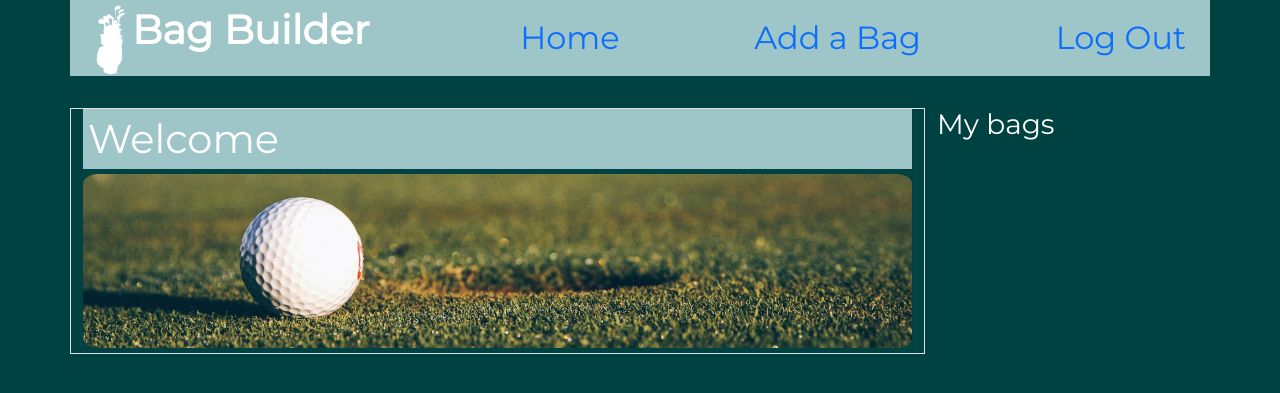
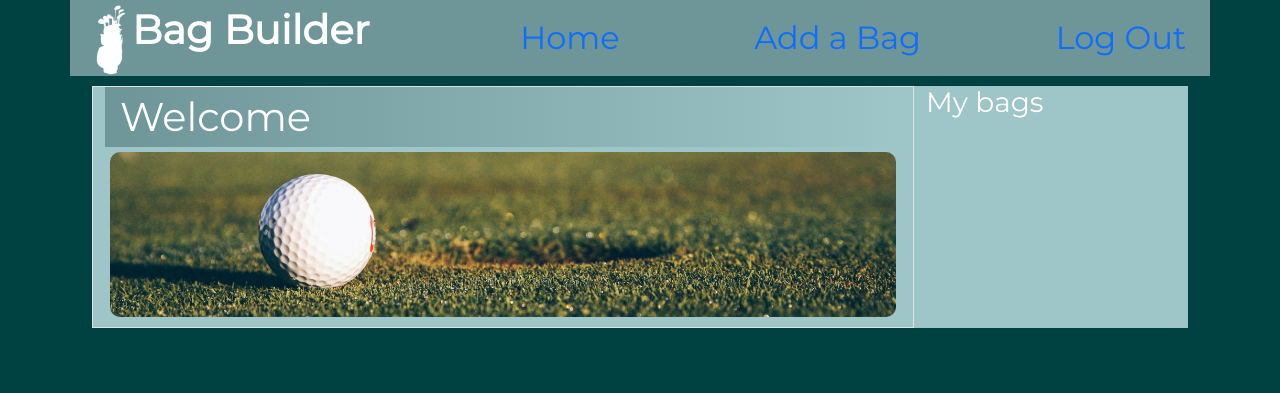
Before and after one commit to Col-R/golfbag-builder, a Flask app: template flask_app/templates/dashboard.html in a window 1280 px wide. Shown: the top 393 px of the page. Run offline with Flask 2, Linux system fonts and the light colour scheme; the template is opened without the code that fills it, so the values that code supplies are empty.

Commit message:
styling of feed and welcome banner

```diff
--- a/flask_app/static/css/style.css
+++ b/flask_app/static/css/style.css
@@ -23,7 +23,7 @@ body {
 .topnav {
     color: #FFFF;
     overflow: hidden;
-    background-color: #9EC5C7;
+    background-color: #6E9597;
     padding: 0px;
 }
 .topnav a {
@@ -47,21 +47,22 @@ body {
 
 }
 /*Dashboard Activity Feed*/
-main {
-    margin-top: 2em;
+.main {
+
+    background-color: #9EC5C7;
+    margin: 10px;
 }
 #welcome {
-    padding-left: 5px;
+    padding-left: 15px;
     font-size: 2.5em;
     color: #FFFF;
-    background-color: #9EC5C7;
+    background-image: linear-gradient(to right, #6E9597 , #9EC5C7);
     width: auto;
 }
 #dashboard_hero{
     display: block;
-    padding: 5px 0px;
-    margin-left: 0px;
-    margin-right: auto;
+    padding: 5px 5px;
+    margin: auto;
     border-radius: 15px;
     max-width: 100%;
     height: auto;
@@ -69,4 +70,10 @@ main {
 .feed {
     background-color: #FFFFFF;
     color: #004242;
+    border-radius: 15px;
+    margin: 5px;
 }
+.feed-item {
+    font-size: 1.5em;
+    margin-left: 0px;
+}
--- a/flask_app/templates/dashboard.html
+++ b/flask_app/templates/dashboard.html
@@ -36,10 +36,7 @@
         </div>
 
         <main>
-            <div class="row justify-content-center">
-                <div class="row">
-
-                </div>
+            <div class="row justify-content-center main">
                 <!-- Activity feed -->
                 <div class="col-9 border">
                     <div id="welcome">Welcome {{user.first_name}}</div>
@@ -48,8 +45,7 @@
                     <div class="feed">
                         {% for change in changes %}
                         <div class="row feed-item">
-                            <p>{{change.first_name}} made changes to <a
-                                    href="/bag/{{change.bags[0].id}}">{{change.bags[0].name}}</a>
+                            <p>{{change.first_name}} made changes to their <a href="/bag/{{change.bags[0].id}}">{{change.bags[0].name}}!</a>
                                 <form action="/like" method="POST">
                                     <input type="hidden" name="bag_id" value="{{change.bags[0].id}}">
                                     <input type="submit" value="Like">
```
